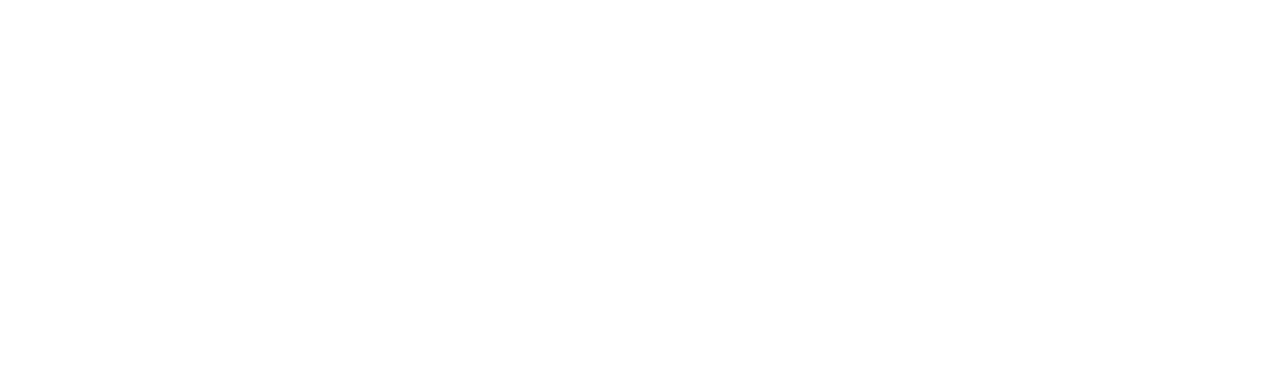
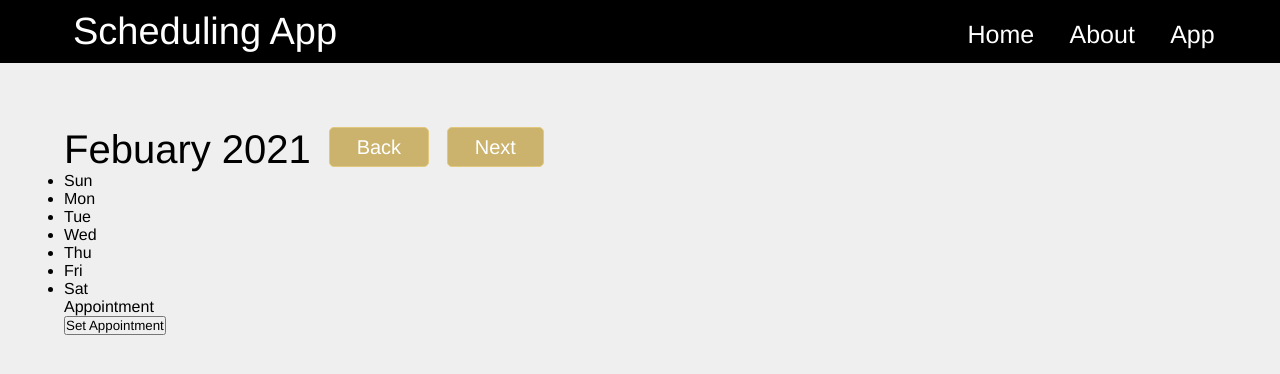
Before and after one commit to ZakiZughbi/Scheduling-App, a plain HTML site: page index.html in a window 1280 px wide. Drawn offline with Linux system fonts and the light colour scheme.

Commit message:
first day, nav completed

```diff
--- a/index.html
+++ b/index.html
@@ -8,8 +8,47 @@
     <title>Calendar</title>
 </head>
 <body>
+    <nav>
+        <div id="logo">Scheduling App</div>
+        <div class="menu">
+            <ul>
+                <li>Home</li>
+                <li>About</li>
+                <li>App</li>
+            </ul>
+        </div>
+    </nav>
     <div class="container">
-
+        <div class="banner">
+            <h2>Febuary 2021</h2>
+            <div class="btnContainer">
+                <button class="back">Back</button>
+                <button class="next">Next</button>
+            </div>
+        </div>
+        <div class="bar">
+            <div class="week">
+                <ul>
+                    <li>Sun</li>
+                    <li>Mon</li>
+                    <li>Tue</li>
+                    <li>Wed</li>
+                    <li>Thu</li>
+                    <li>Fri</li>
+                    <li>Sat</li>
+                </ul>
+            </div>
+            <div>Appointment</div>
+        </div>
+        <div id="calendar">
+            <div id="padding"></div>
+            <div id="day"></div>
+        </div>
+        <div class="apointment">
+            <div id="nonavailable"></div>
+            <div id="available"></div>
+            <button class="setAppointment">Set Appointment</button>
+        </div>
     </div>
     <script src="app.js"></script>
 </body>
--- a/styles.sass
+++ b/styles.sass
@@ -2,3 +2,47 @@
     margin: 0
     padding: 0
     box-sizing: border-box
+    font-family: 'Helvetica Neue'
+
+body
+    background-color: #EFEFEF
+
+nav
+    background-color: black
+    position: relative
+    padding: 10px
+    div
+        color: white
+    #logo
+        font-size: 38px
+        margin-left: 5%
+    .menu
+        ul
+            display: flex
+            list-style-type: none
+            font-size: 25px
+            position: absolute
+            right: 12%
+            top: 20px
+            li
+                margin: 0 10%
+
+.container
+    padding: 5%
+    .banner
+        display: flex
+        // justify-content: space-between
+        h2
+            font-size: 40px
+            font-weight: 400
+        .btnContainer
+            display: flex
+            height: 40px
+            button
+                background: #CBB36D
+                border: 1px solid #E2C87C
+                border-radius: 5px
+                padding: 0 30%
+                font-size: 20px
+                color: #FFFF
+                margin: 0 0 0 20%
```
Also changed, not shown: styles.css, 1 other file.
